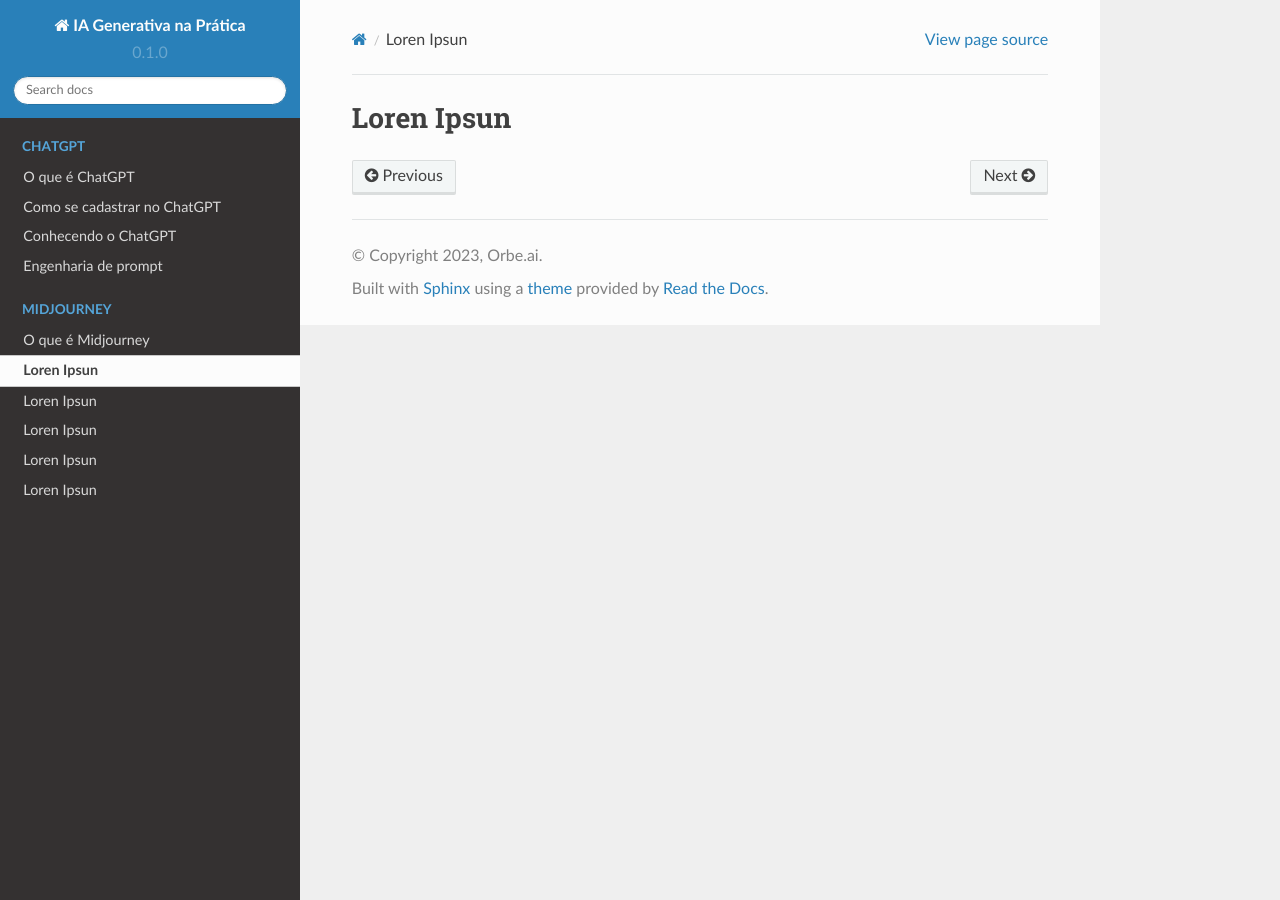
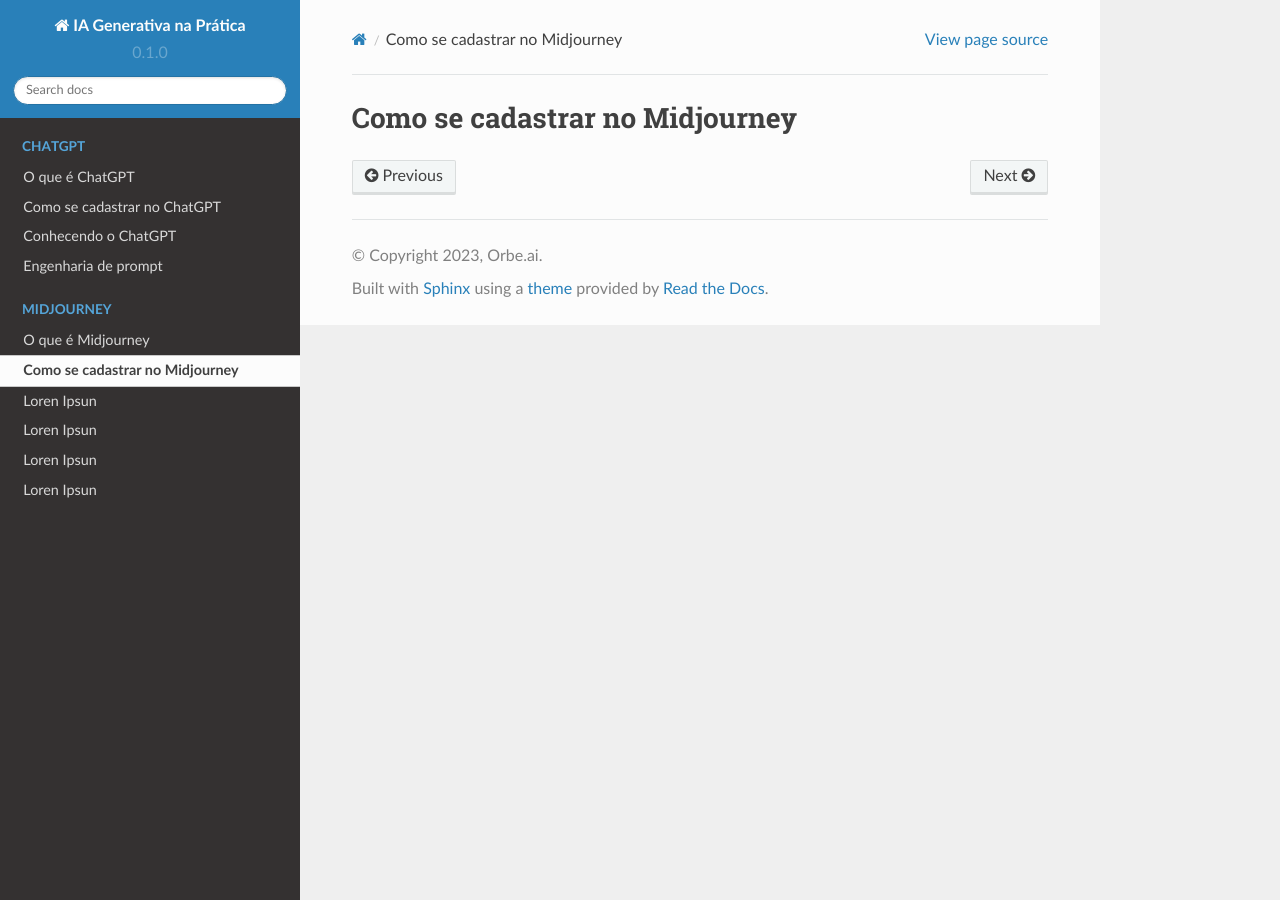
Before and after one commit to conteudo-orbeai/RTD_GENAI_V01, a Sphinx documentation site: the page built from docs/source/MIDJOURNEY/mj_como_se_cadastrar/mj_como_se_cadastrar.rst, in a window 1280 px wide. Built offline with Sphinx 7.4.7 and the Read the Docs theme 2.0.0, drawn with Linux system fonts in a browser that asks for light colours; pages that are not in the unit, such as notebooks, are missing from menus.

Commit message:
Update mj_como_se_cadastrar.rst

```diff
--- a/docs/source/MIDJOURNEY/mj_como_se_cadastrar/mj_como_se_cadastrar.rst
+++ b/docs/source/MIDJOURNEY/mj_como_se_cadastrar/mj_como_se_cadastrar.rst
@@ -1,3 +1,3 @@
-***********
-Loren Ipsun
-***********
+*******************************
+Como se cadastrar no Midjourney
+*******************************
```
